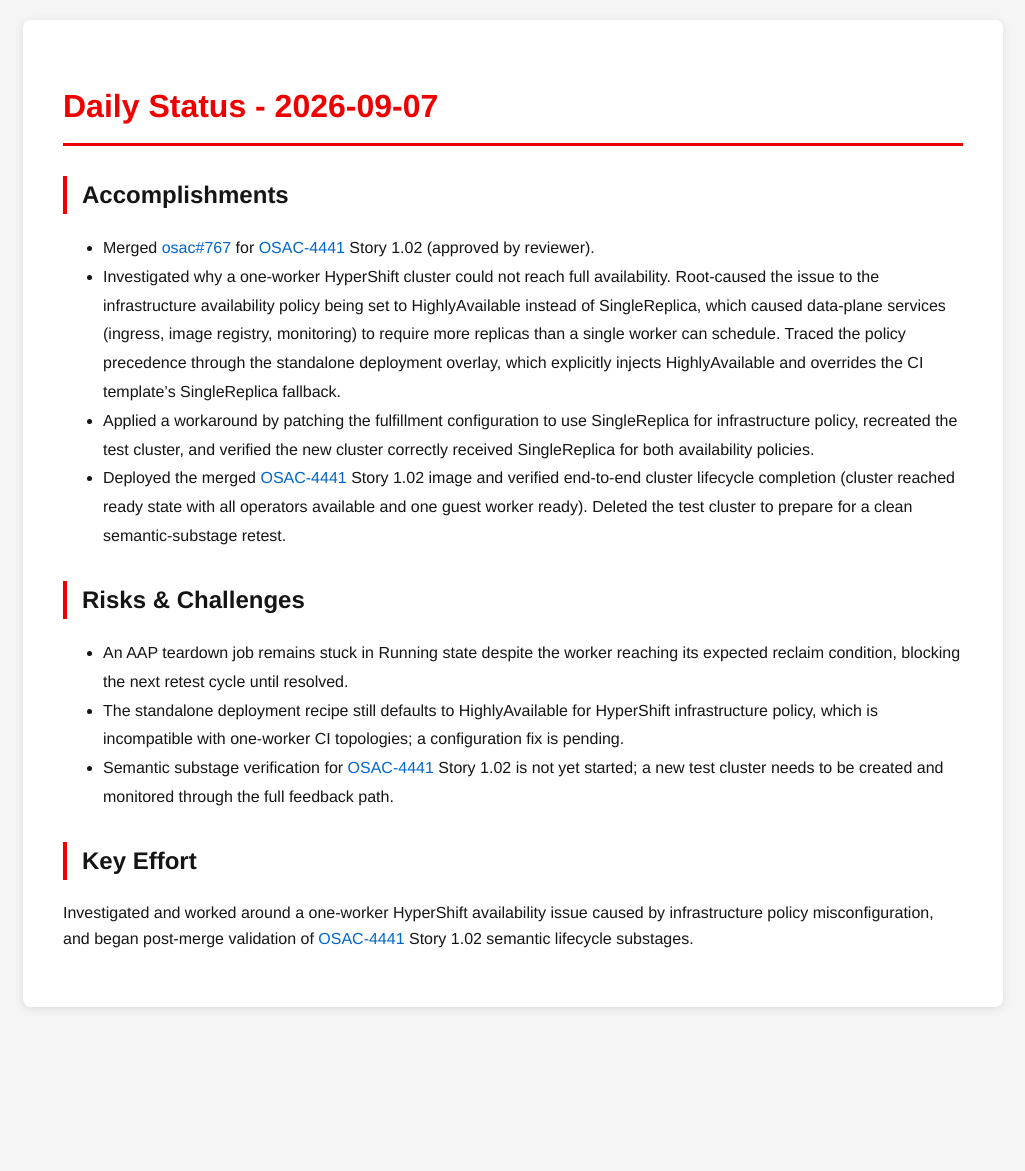
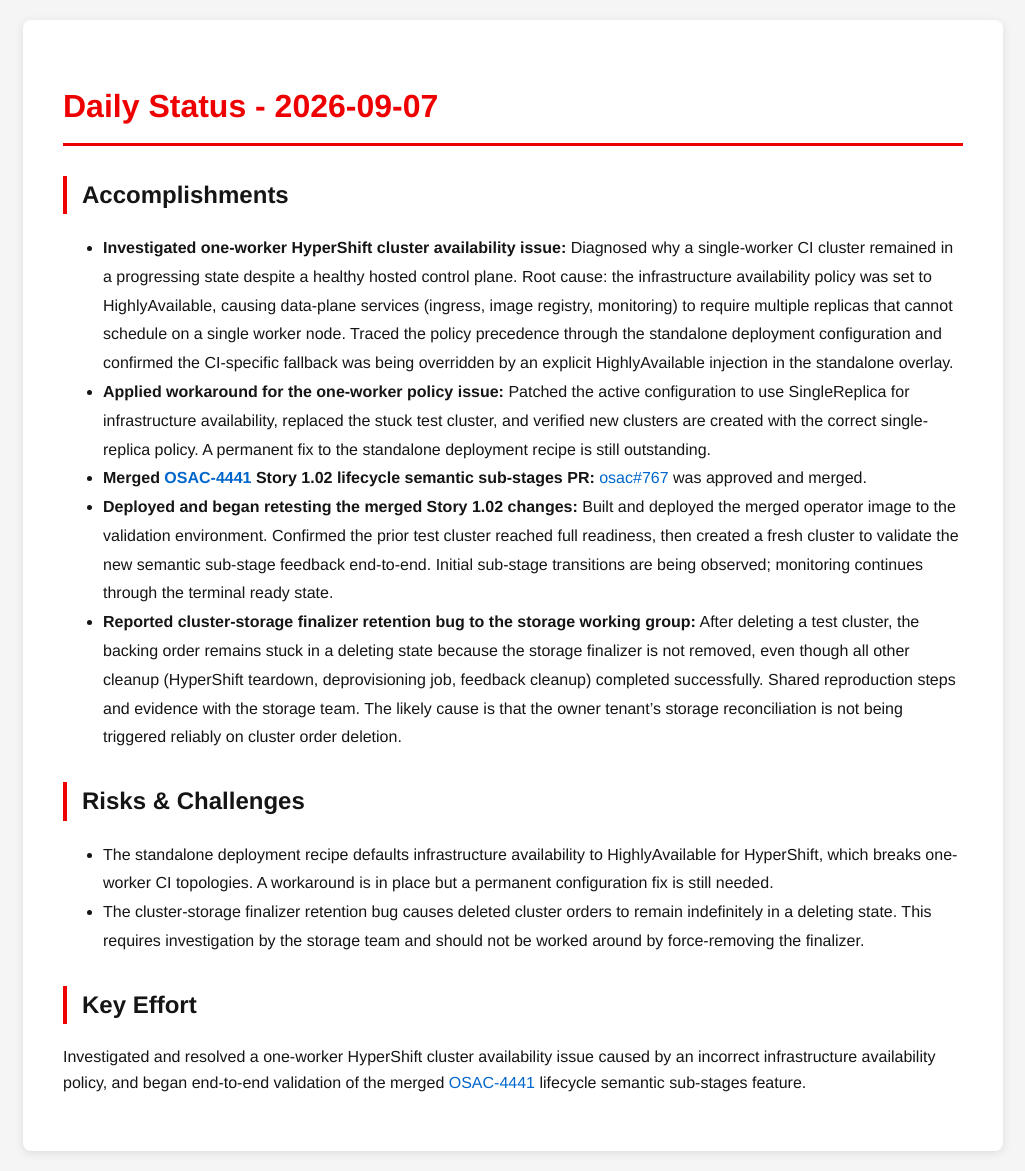
Before and after one commit to tzvatot/daily-status, a Jekyll site: the page built from 2026-09-07.md, in a window 1280 px wide. Shown: the whole page, without its empty margins (127-1152 px from the left). Built offline with Jekyll 4.4.1, drawn with Linux system fonts in a browser that asks for light colours; before the commit the page ends 1027 px from its top, so only the background shows below that.

Commit message:
Daily status update - 2026-09-07

```diff
--- a/2026-09-07.md
+++ b/2026-09-07.md
@@ -8,17 +8,17 @@ date: 2026-09-07
 
 ## Accomplishments
 
-- Merged [osac#767](https://github.com/osac-project/osac/pull/767) for [OSAC-4441](https://redhat.atlassian.net/browse/OSAC-4441) Story 1.02 (approved by reviewer).
-- Investigated why a one-worker HyperShift cluster could not reach full availability. Root-caused the issue to the infrastructure availability policy being set to HighlyAvailable instead of SingleReplica, which caused data-plane services (ingress, image registry, monitoring) to require more replicas than a single worker can schedule. Traced the policy precedence through the standalone deployment overlay, which explicitly injects HighlyAvailable and overrides the CI template's SingleReplica fallback.
-- Applied a workaround by patching the fulfillment configuration to use SingleReplica for infrastructure policy, recreated the test cluster, and verified the new cluster correctly received SingleReplica for both availability policies.
-- Deployed the merged [OSAC-4441](https://redhat.atlassian.net/browse/OSAC-4441) Story 1.02 image and verified end-to-end cluster lifecycle completion (cluster reached ready state with all operators available and one guest worker ready). Deleted the test cluster to prepare for a clean semantic-substage retest.
+- **Investigated one-worker HyperShift cluster availability issue:** Diagnosed why a single-worker CI cluster remained in a progressing state despite a healthy hosted control plane. Root cause: the infrastructure availability policy was set to HighlyAvailable, causing data-plane services (ingress, image registry, monitoring) to require multiple replicas that cannot schedule on a single worker node. Traced the policy precedence through the standalone deployment configuration and confirmed the CI-specific fallback was being overridden by an explicit HighlyAvailable injection in the standalone overlay.
+- **Applied workaround for the one-worker policy issue:** Patched the active configuration to use SingleReplica for infrastructure availability, replaced the stuck test cluster, and verified new clusters are created with the correct single-replica policy. A permanent fix to the standalone deployment recipe is still outstanding.
+- **Merged [OSAC-4441](https://redhat.atlassian.net/browse/OSAC-4441) Story 1.02 lifecycle semantic sub-stages PR:** [osac#767](https://github.com/osac-project/osac/pull/767) was approved and merged.
+- **Deployed and began retesting the merged Story 1.02 changes:** Built and deployed the merged operator image to the validation environment. Confirmed the prior test cluster reached full readiness, then created a fresh cluster to validate the new semantic sub-stage feedback end-to-end. Initial sub-stage transitions are being observed; monitoring continues through the terminal ready state.
+- **Reported cluster-storage finalizer retention bug to the storage working group:** After deleting a test cluster, the backing order remains stuck in a deleting state because the storage finalizer is not removed, even though all other cleanup (HyperShift teardown, deprovisioning job, feedback cleanup) completed successfully. Shared reproduction steps and evidence with the storage team. The likely cause is that the owner tenant's storage reconciliation is not being triggered reliably on cluster order deletion.
 
 ## Risks & Challenges
 
-- An AAP teardown job remains stuck in Running state despite the worker reaching its expected reclaim condition, blocking the next retest cycle until resolved.
-- The standalone deployment recipe still defaults to HighlyAvailable for HyperShift infrastructure policy, which is incompatible with one-worker CI topologies; a configuration fix is pending.
-- Semantic substage verification for [OSAC-4441](https://redhat.atlassian.net/browse/OSAC-4441) Story 1.02 is not yet started; a new test cluster needs to be created and monitored through the full feedback path.
+- The standalone deployment recipe defaults infrastructure availability to HighlyAvailable for HyperShift, which breaks one-worker CI topologies. A workaround is in place but a permanent configuration fix is still needed.
+- The cluster-storage finalizer retention bug causes deleted cluster orders to remain indefinitely in a deleting state. This requires investigation by the storage team and should not be worked around by force-removing the finalizer.
 
 ## Key Effort
 
-Investigated and worked around a one-worker HyperShift availability issue caused by infrastructure policy misconfiguration, and began post-merge validation of [OSAC-4441](https://redhat.atlassian.net/browse/OSAC-4441) Story 1.02 semantic lifecycle substages.
+Investigated and resolved a one-worker HyperShift cluster availability issue caused by an incorrect infrastructure availability policy, and began end-to-end validation of the merged [OSAC-4441](https://redhat.atlassian.net/browse/OSAC-4441) lifecycle semantic sub-stages feature.
```
